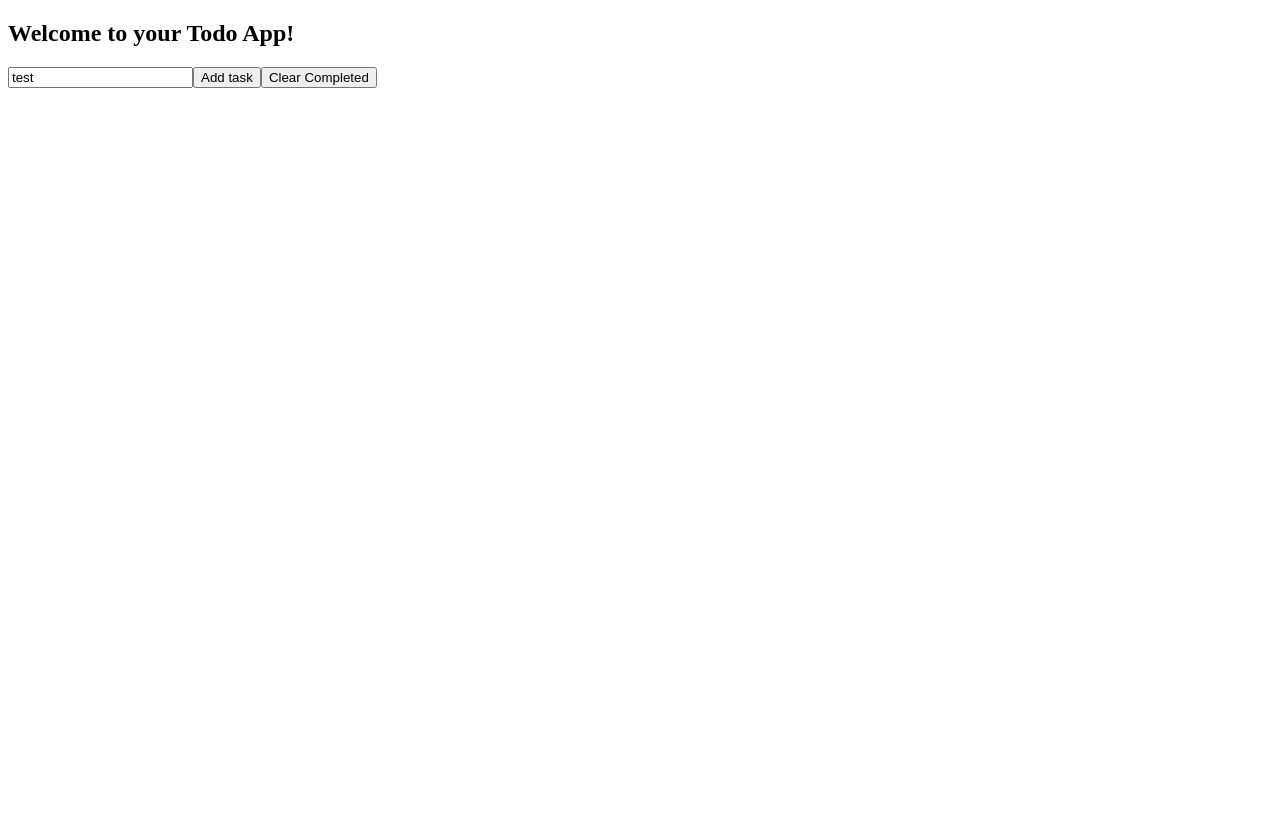
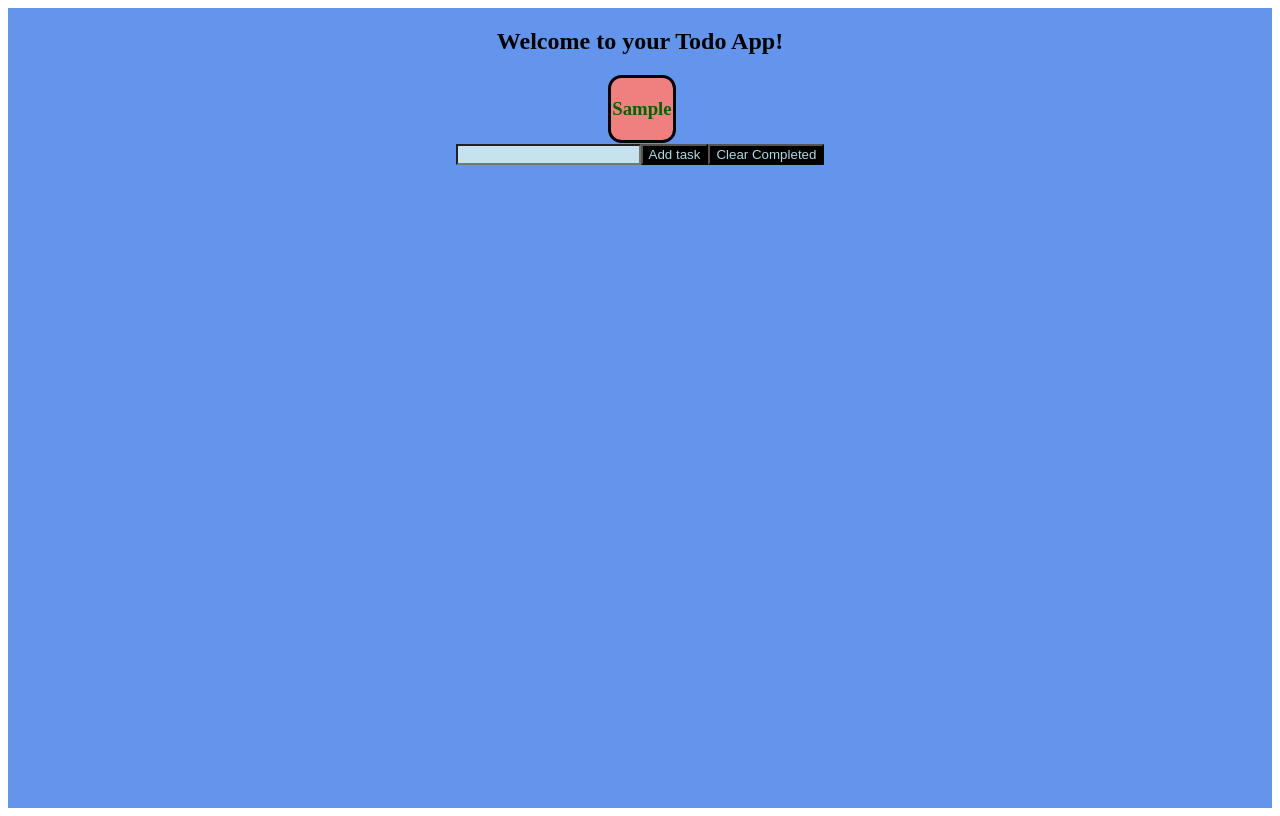
Before and after one commit to bloominstituteoftechnology/web-module-project-class-components, a React (Create React App) app: page / in a window 1280 px wide. Both pictures are taken after typing "Sample" into the empty fields and a click on the button "Add task". Built offline with nearby package versions, Linux system fonts and the light colour scheme; the HTML template or start-up script is replaced by a standard one.

Commit message:
Completed MVP

```diff
--- a/src/App.js
+++ b/src/App.js
@@ -1,6 +1,7 @@
 import React from 'react';
 import TodoForm from './components/TodoForm';
 import TodoList from './components/TodoList';
+import './components/Todo.css'
 
 
 class App extends React.Component {
@@ -27,12 +28,35 @@ class App extends React.Component {
     })
   }
 
+  handleClearComplete = () => {
+    this.setState({
+      ...this.state,
+      todo: this.state.todo.filter(task => task.completed === false)
+    })
+  }
+
+  handleComplete = (id) => {
+    this.setState({
+      ...this.state,
+      todo: this.state.todo.map(task => {
+        if (task.id === id){
+          return {
+            ...task,
+            completed: !task.completed
+          }
+        }else{
+          return task
+        }
+      })
+    })
+  }
+
   render() {
     return (
-      <div>
+      <div className='app'>
         <h2>Welcome to your Todo App!</h2>
-        <TodoList todo={this.state.todo} />
-        <TodoForm handleAddTask={this.handleAddTask} />
+        <TodoList todo={this.state.todo} handleComplete={this.handleComplete} />
+        <TodoForm handleAddTask={this.handleAddTask} handleClearComplete={this.handleClearComplete} />
       </div>
     );
   }
--- a/src/components/Todo.css
+++ b/src/components/Todo.css
@@ -0,0 +1,42 @@
+.app {
+    display: flex;
+    flex-direction: column;
+    align-items: center;
+    background: cornflowerblue;
+    font-weight: bold;
+    height: 100vh
+}
+
+input {
+    background: rgb(196, 227, 238);
+}
+
+button {
+    background: black;
+    color: lightblue;
+}
+
+.list{
+    display: flex;
+    flex-wrap: wrap;
+    justify-content: space-around;
+    align-items: center;
+}
+
+.task, .complete {
+    border-radius: 20%;
+    padding: 2%;
+    margin: 1%;
+    text-align: center;
+    border: 3px solid black;
+}
+
+.task {
+    background: lightcoral;
+    color: darkgreen;
+}
+
+.complete{
+    background: lightgreen;
+    color: darkred;
+}
--- a/src/components/Todo.js
+++ b/src/components/Todo.js
@@ -1,8 +1,18 @@
 import React, { Component } from 'react';
 
 class Todo extends Component {
+
+    handleClick = (e) => {
+        e.preventDefault()
+        this.props.handleComplete(this.props.task.id)
+    }
+
     render(){
-        return null
+        return (
+            <div onClick={this.handleClick} className={`task ${this.props.task.completed ? 'complete' : ''}`}>
+                <h3>{this.props.task.task}</h3>
+            </div>
+        )
     }
 }
 
--- a/src/components/TodoForm.js
+++ b/src/components/TodoForm.js
@@ -20,8 +20,13 @@ class TodoForm extends Component {
         this.props.handleAddTask(this.state.formValue)
         this.setState({
             ...this.state,
-            formValue: 'test'
+            formValue: ''
         })
+    }
+
+    handleClear = (e) => {
+        e.preventDefault();
+        this.props.handleClearComplete()
     }
 
     render(){
@@ -30,7 +35,7 @@ class TodoForm extends Component {
                 <form>
                     <input name='task' onChange={this.handleChange} value={this.state.formValue} />
                     <button onClick={this.handleAdd}>Add task</button>
-                    <button>Clear Completed</button>
+                    <button onClick={this.handleClear}>Clear Completed</button>
                 </form>
             </div>
         )
--- a/src/components/TodoList.js
+++ b/src/components/TodoList.js
@@ -4,8 +4,8 @@ import Todo from './Todo'
 class TodoList extends Component {
     render(){
         return (
-            <div>
-                {this.props.todo.map(task => <Todo task={task} />)}
+            <div className='list'>
+                {this.props.todo.map(task => <Todo task={task} key={task.id} handleComplete={this.props.handleComplete} />)}
             </div>
         )
     }
```
